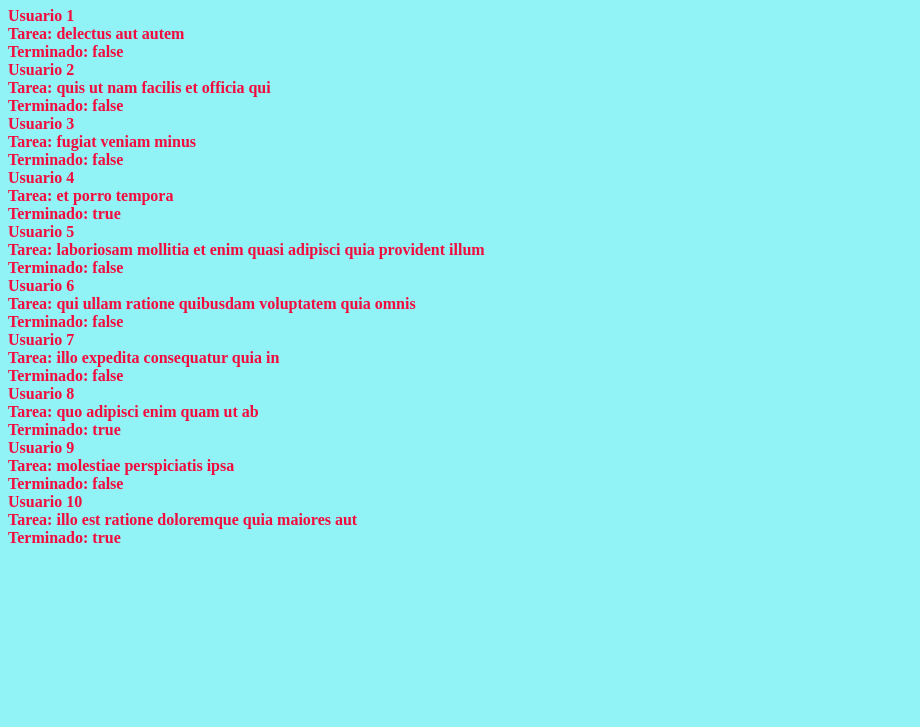
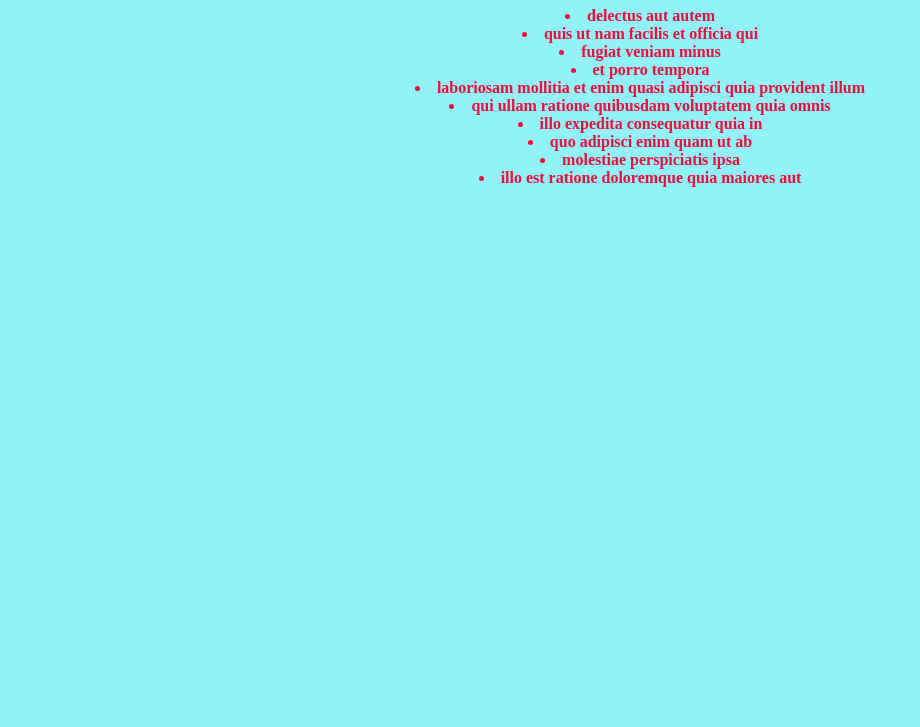
Before and after one commit to milily/lista-tareas, a plain HTML site: page index.html in a window 1280 px wide. Shown: the part 73-800 px from the top of the page, without its empty margins (0-920 px from the left). Drawn offline with Linux system fonts and the light colour scheme.

Commit message:
lista editada y puesta al centro

```diff
--- a/assets/js/javascript.js
+++ b/assets/js/javascript.js
@@ -64,6 +64,5 @@ var arreglo = [
 
 arreglo.forEach(function(element){
 
-  document.write("<div><b> Usuario " + element.id + "<br>" + "<b> Tarea: </b>" + element.title + "<br>"+
-                  "<b> Terminado: </b>" + element.completed + "<br>")
+  document.write("<li>" + "<b>" +  element.title + "</li>")
 });
--- a/index.html
+++ b/index.html
@@ -5,7 +5,10 @@
 	<title>Lista de tareas</title>
 </head>
 <body bgcolor="#91F3F5" text="#F20B3D">
+  <div align="center">
  <h1>Lista de tareas</h1>
+
  <script type="text/javascript" src="assets/js/javascript.js"></script>
+
 </body>
 </html>
```
